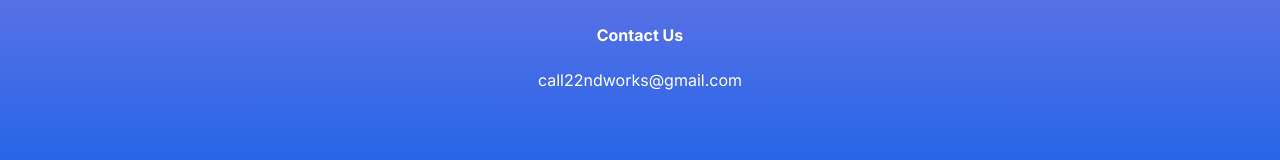
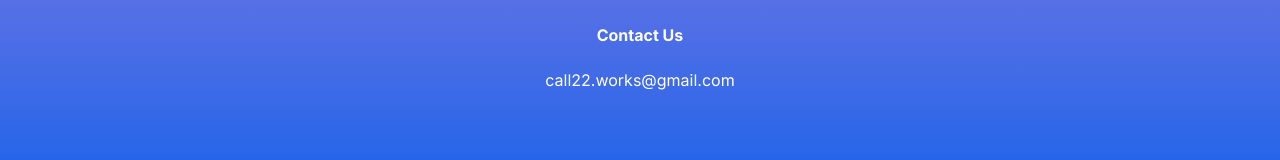
Before and after one commit to NullFull/call22nd, a Next.js app: page / in a window 1280 px wide. Shown: the part 1523-1683 px from the top of the page. Built offline with nearby package versions, Linux system fonts and the light colour scheme; no server answers.

Commit message:
misc: 대표 이메일 수정

```diff
--- a/src/app/page.tsx
+++ b/src/app/page.tsx
@@ -106,7 +106,7 @@ export default function Home() {
 
         <div className="footer">
           <p className="contactText">Contact Us</p>
-          <p className="contactEmail">call22ndworks@gmail.com</p>
+          <p className="contactEmail">call22.works@gmail.com</p>
         </div>
 
       </main >
```
